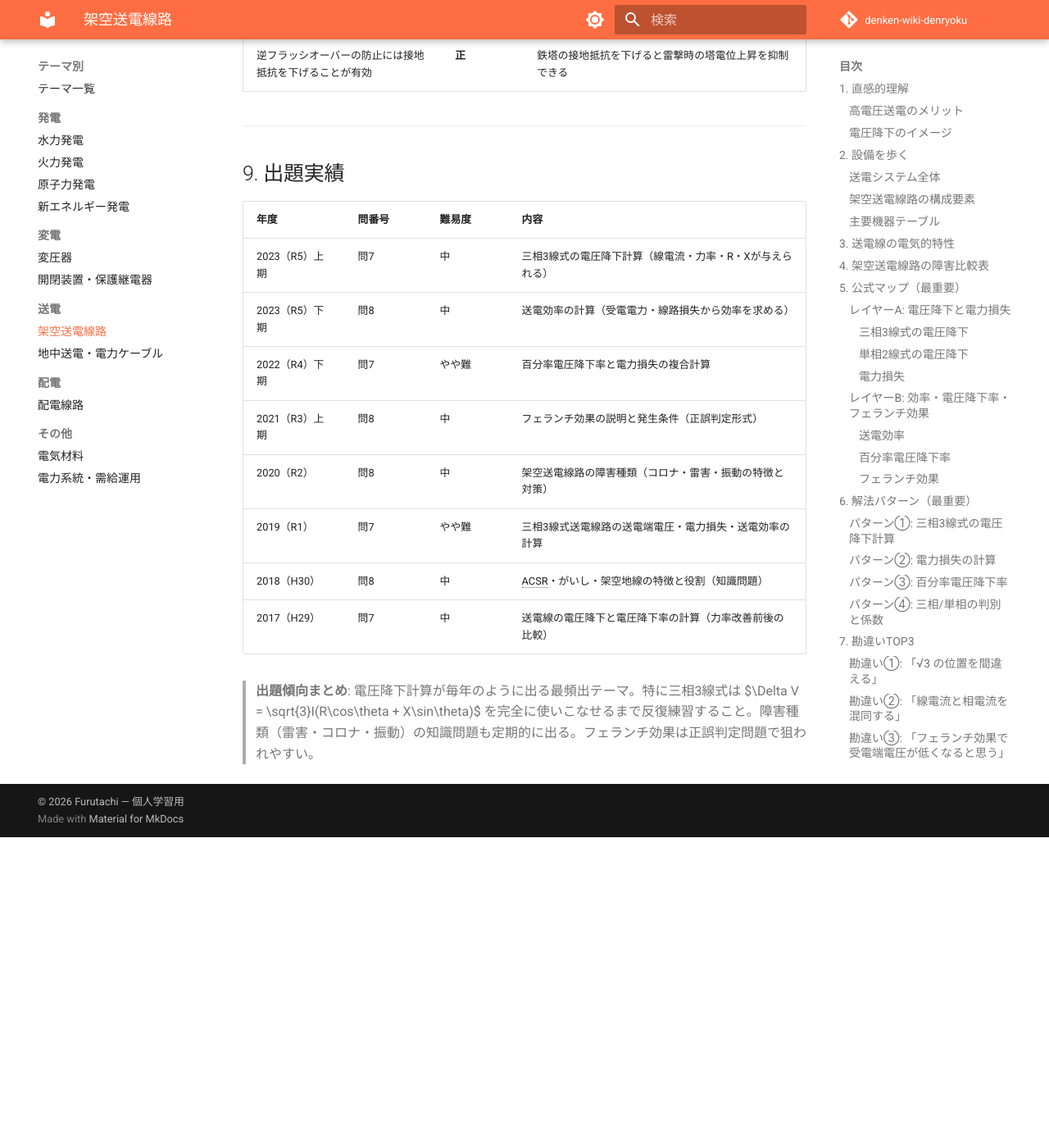
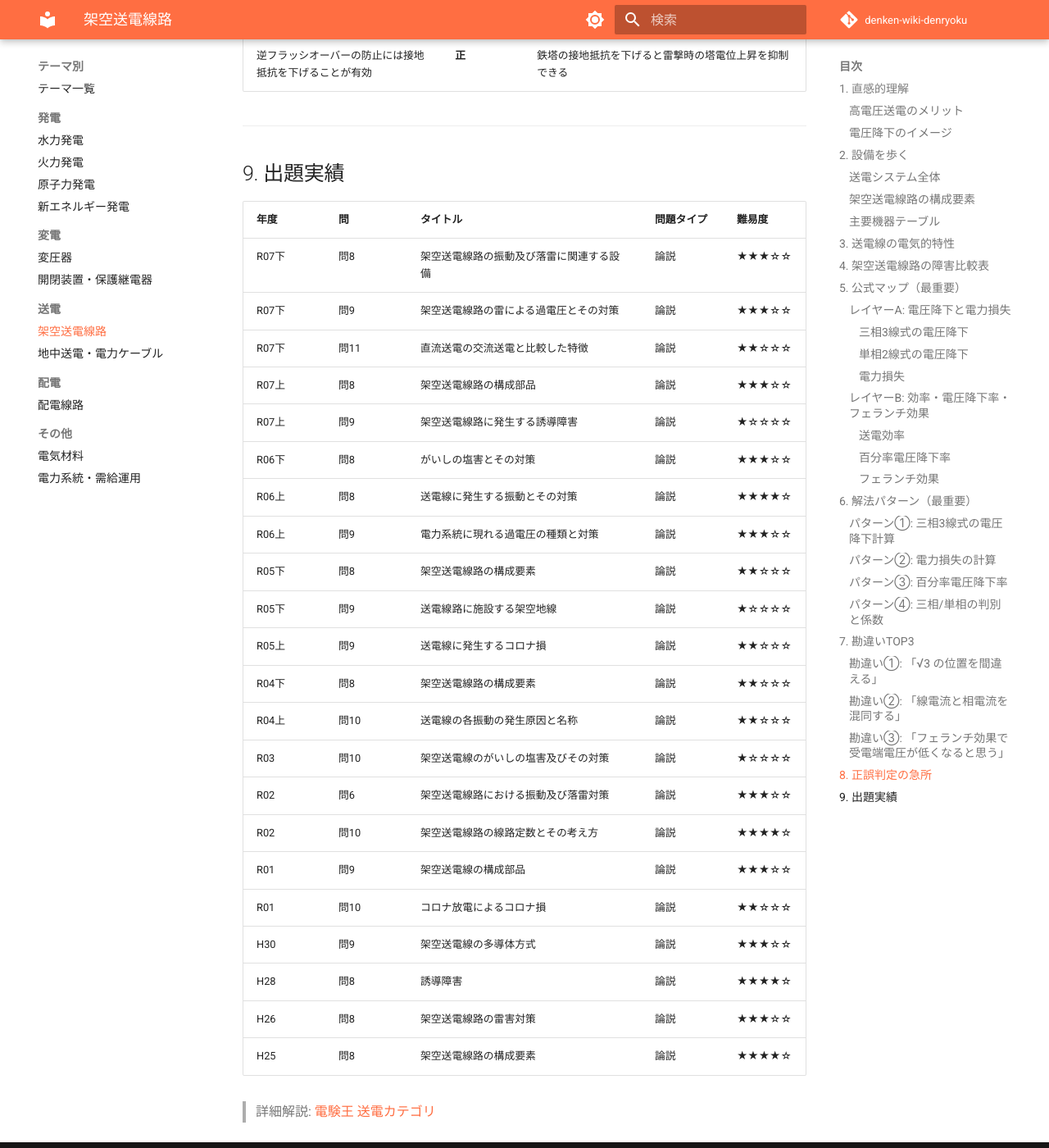
Before and after one commit to kfurufuru/denken-wiki-denryoku, an MkDocs documentation site: the page built from docs/themes/kakuu-souden.md, in a window 1280 px wide and 1400 px high, scrolled down 7810 px. Shown: the whole window at 82% size. Built offline with MkDocs 1.6.1 and Material for MkDocs 9.7.7, drawn with Linux system fonts in a browser that asks for light colours; comment, search, counter and statistics services are not loaded; before the commit the page ends 8831 px from its top, so only the background shows below that.

Commit message:
feat: 過去問マッピング充填 — 電験王実データ(R01〜R07)
- henatsuki.md: 変電（変圧器+開閉・保護）の出題実績を19件の実データで更新
- kakuu-souden.md: 架空送電の出題実績を22件の実データで更新
- haiden.md: 配電の出題実績を21件の実データで更新
- denki-zairyou.md: 電気材料の出題実績を16件の実データで更新
- 難易度★表示・問題タイプ（論説/穴埋/計算）を追加
- 電験王へのリンクを各記事に追加

データ出典: 電験王（https://denken-ou.com/denryoku/）

Co-Authored-By: Claude Sonnet 4.6 <noreply@anthropic.com>

```diff
--- a/docs/themes/kakuu-souden.md
+++ b/docs/themes/kakuu-souden.md
@@ -289,15 +289,29 @@ Y結線: 線電流 = 相電流（$I_L = I_P$）
 
 ## 9. 出題実績
 
-| 年度 | 問番号 | 難易度 | 内容 |
-|------|--------|--------|------|
-| 2023（R5）上期 | 問7 | 中 | 三相3線式の電圧降下計算（線電流・力率・R・Xが与えられる） |
-| 2023（R5）下期 | 問8 | 中 | 送電効率の計算（受電電力・線路損失から効率を求める） |
-| 2022（R4）下期 | 問7 | やや難 | 百分率電圧降下率と電力損失の複合計算 |
-| 2021（R3）上期 | 問8 | 中 | フェランチ効果の説明と発生条件（正誤判定形式） |
-| 2020（R2） | 問8 | 中 | 架空送電線路の障害種類（コロナ・雷害・振動の特徴と対策） |
-| 2019（R1） | 問7 | やや難 | 三相3線式送電線路の送電端電圧・電力損失・送電効率の計算 |
-| 2018（H30） | 問8 | 中 | ACSR・がいし・架空地線の特徴と役割（知識問題） |
-| 2017（H29） | 問7 | 中 | 送電線の電圧降下と電圧降下率の計算（力率改善前後の比較） |
+| 年度 | 問 | タイトル | 問題タイプ | 難易度 |
+|------|---|---------|----------|--------|
+| R07下 | 問8 | 架空送電線路の振動及び落雷に関連する設備 | 論説 | ★★★☆☆ |
+| R07下 | 問9 | 架空送電線路の雷による過電圧とその対策 | 論説 | ★★★☆☆ |
+| R07下 | 問11 | 直流送電の交流送電と比較した特徴 | 論説 | ★★☆☆☆ |
+| R07上 | 問8 | 架空送電線路の構成部品 | 論説 | ★★★☆☆ |
+| R07上 | 問9 | 架空送電線路に発生する誘導障害 | 論説 | ★☆☆☆☆ |
+| R06下 | 問8 | がいしの塩害とその対策 | 論説 | ★★★☆☆ |
+| R06上 | 問8 | 送電線に発生する振動とその対策 | 論説 | ★★★★☆ |
+| R06上 | 問9 | 電力系統に現れる過電圧の種類と対策 | 論説 | ★★★☆☆ |
+| R05下 | 問8 | 架空送電線路の構成要素 | 論説 | ★★☆☆☆ |
+| R05下 | 問9 | 送電線路に施設する架空地線 | 論説 | ★☆☆☆☆ |
+| R05上 | 問9 | 送電線に発生するコロナ損 | 論説 | ★★☆☆☆ |
+| R04下 | 問8 | 架空送電線路の構成要素 | 論説 | ★★☆☆☆ |
+| R04上 | 問10 | 送電線の各振動の発生原因と名称 | 論説 | ★★☆☆☆ |
+| R03 | 問10 | 架空送電線のがいしの塩害及びその対策 | 論説 | ★☆☆☆☆ |
+| R02 | 問6 | 架空送電線路における振動及び落雷対策 | 論説 | ★★★☆☆ |
+| R02 | 問10 | 架空送電線路の線路定数とその考え方 | 論説 | ★★★★☆ |
+| R01 | 問9 | 架空送電線の構成部品 | 論説 | ★★★☆☆ |
+| R01 | 問10 | コロナ放電によるコロナ損 | 論説 | ★★☆☆☆ |
+| H30 | 問9 | 架空送電線の多導体方式 | 論説 | ★★★☆☆ |
+| H28 | 問8 | 誘導障害 | 論説 | ★★★★☆ |
+| H26 | 問8 | 架空送電線路の雷害対策 | 論説 | ★★★☆☆ |
+| H25 | 問8 | 架空送電線路の構成要素 | 論説 | ★★★★☆ |
 
-> **出題傾向まとめ**: 電圧降下計算が毎年のように出る最頻出テーマ。特に三相3線式は $\Delta V = \sqrt{3}I(R\cos\theta + X\sin\theta)$ を完全に使いこなせるまで反復練習すること。障害種類（雷害・コロナ・振動）の知識問題も定期的に出る。フェランチ効果は正誤判定問題で狙われやすい。
+> 詳細解説: [電験王 送電カテゴリ](https://denken-ou.com/denryoku/?cat=souden)
```
Also changed, not shown: docs/themes/denki-zairyou.md (+19 -8 lines), docs/themes/haiden.md (+24 -10 lines), docs/themes/henatsuki.md (+22 -10 lines).
